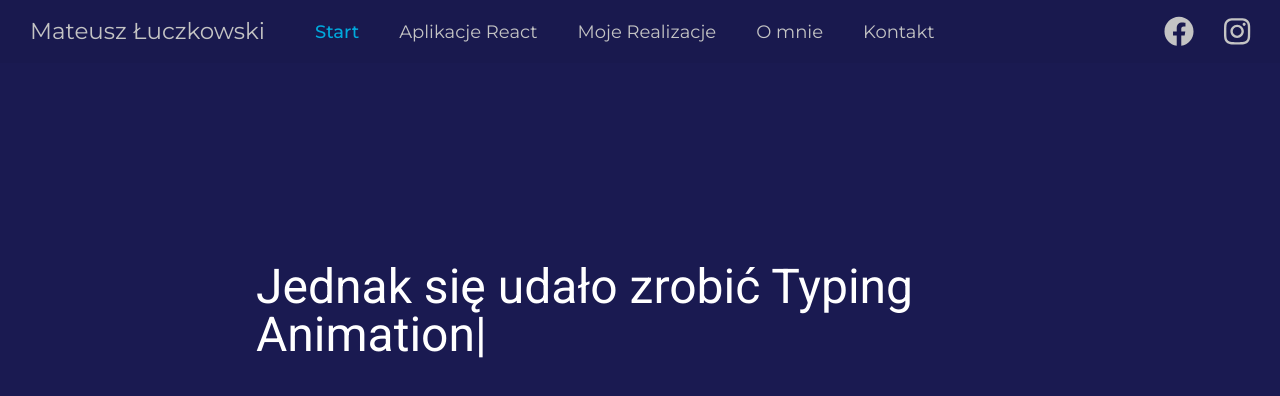
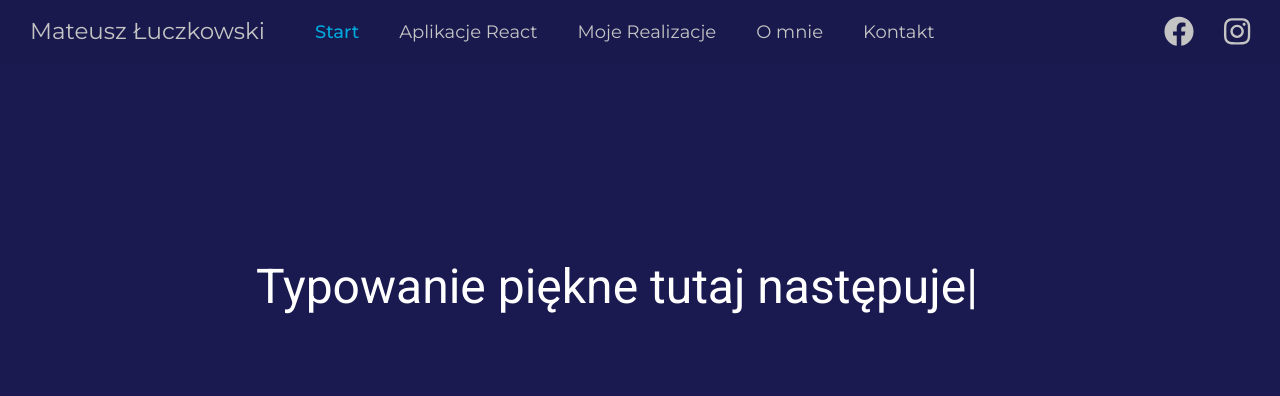
Before and after one commit to mateuszluczkowski/portfolio, a React (Create React App) app: page /start in a window 1280 px wide. Shown: the top 396 px of the page. Built offline with nearby package versions, Linux system fonts and the light colour scheme.

Commit message:
clean up a code in enter and start routes

```diff
--- a/src/routes/Enter.js
+++ b/src/routes/Enter.js
@@ -1,8 +1,8 @@
 import { Link } from "react-router-dom";
 
-const Enter = (props) => {
+const Enter = ({ backgroundColor }) => {
   return (
-    <div className="wrapper" style={{ backgroundColor: props.backgroundColor }}>
+    <div className="wrapper" style={{ backgroundColor }}>
       <div className="Enter">
         <div className="Enter__title">
           Witaj na moim autorskim <span className="Enter__span">Portfolio</span>
--- a/src/routes/Start.js
+++ b/src/routes/Start.js
@@ -1,15 +1,14 @@
-import React from "react";
-
 import Navbar from "../components/Navbar";
 import "../sass/_start.scss";
 
 const Start = (props) => {
+  const { text, cursorBlinkStyle } = props;
   return (
     <div className="Start">
       <Navbar active="Start" />
       <h1 className="Start__title">
-        {props.text}
-        <span style={props.cursorBlinkStyle}>|</span>
+        {text}
+        <span style={cursorBlinkStyle}>|</span>
       </h1>
     </div>
   );
--- a/src/routes/StartContainer.js
+++ b/src/routes/StartContainer.js
@@ -1,10 +1,9 @@
-import React, { useState, useEffect } from "react";
+import { useState, useEffect } from "react";
 
 import Start from "./Start";
-
 import "../sass/_start.scss";
 
-const delayTyping = 30;
+const delayTyping = 40;
 const delayCursorBlink = 1000;
 
 document.title = "Start - Portfolio - Mateusz Łuczkowski";
@@ -14,7 +13,7 @@ const StartContainer = () => {
   const [count, setCount] = useState(0);
   const [isVibleCursor, setIsVibleCursor] = useState("true");
 
-  const textTyping = "Jednak się udało zrobić Typing Animation";
+  const textTyping = "Typowanie piękne tutaj następuje";
 
   const cursorBlinkStyle = {
     opacity: isNaN(Number(isVibleCursor)) ? true : Number(isVibleCursor),
```
